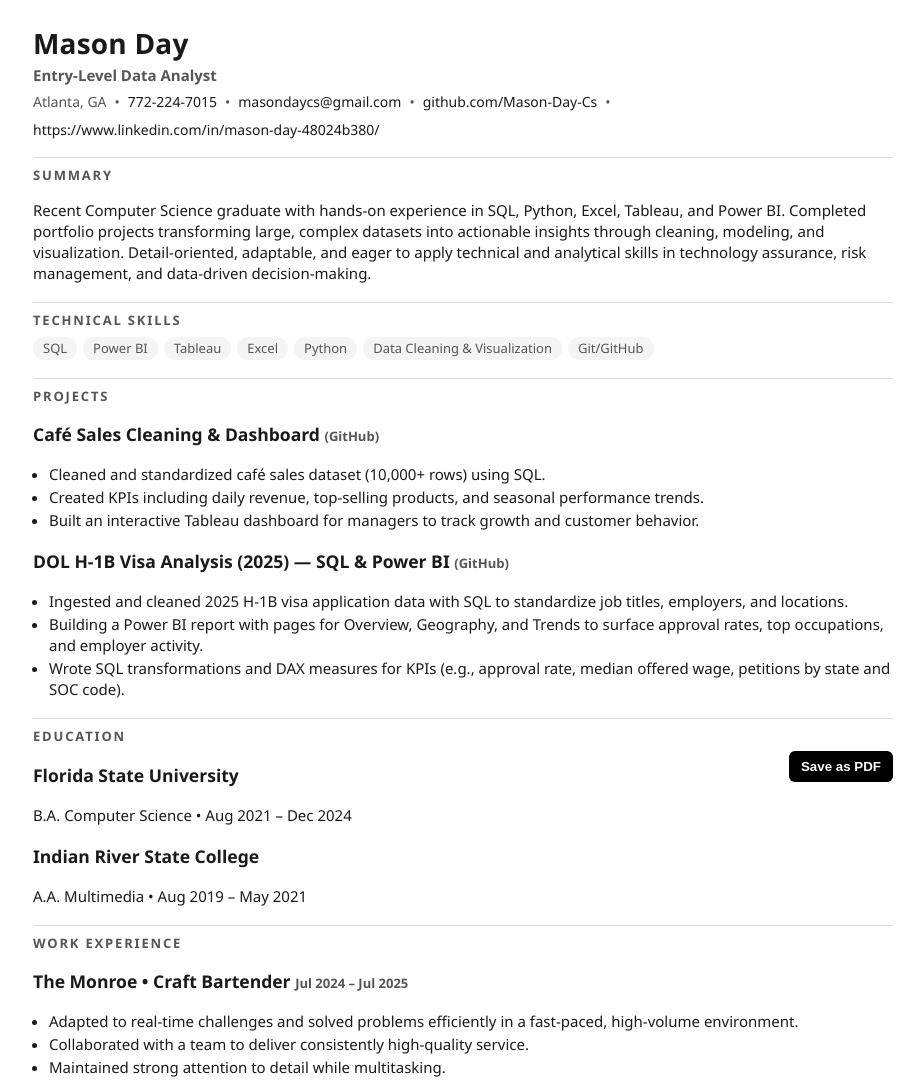
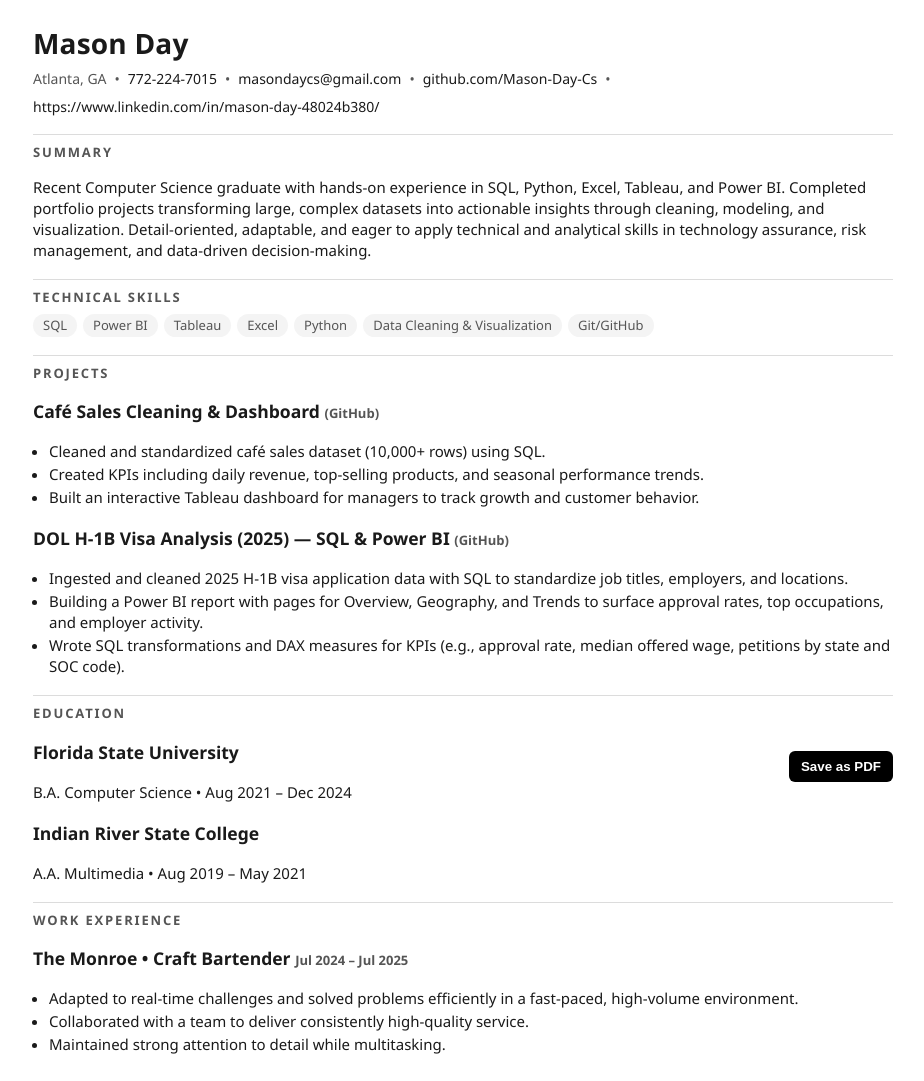
Before and after one commit to Mason-Day-Cs/Resume, a plain HTML site: page index.html in a window 1280 px wide. Shown: the whole page, without its empty margins (177-1101 px from the left). Drawn offline with Linux system fonts and the light colour scheme.

Commit message:
Update index.html

```diff
--- a/index.html
+++ b/index.html
@@ -139,7 +139,6 @@
 <div class="page">
   <header>
     <h1>Mason Day</h1>
-    <div class="role">Entry-Level Data Analyst</div>
     <div class="meta">
       <span>Atlanta, GA</span> •
       <a href="tel:+17722247015">772-224-7015</a> •
```
